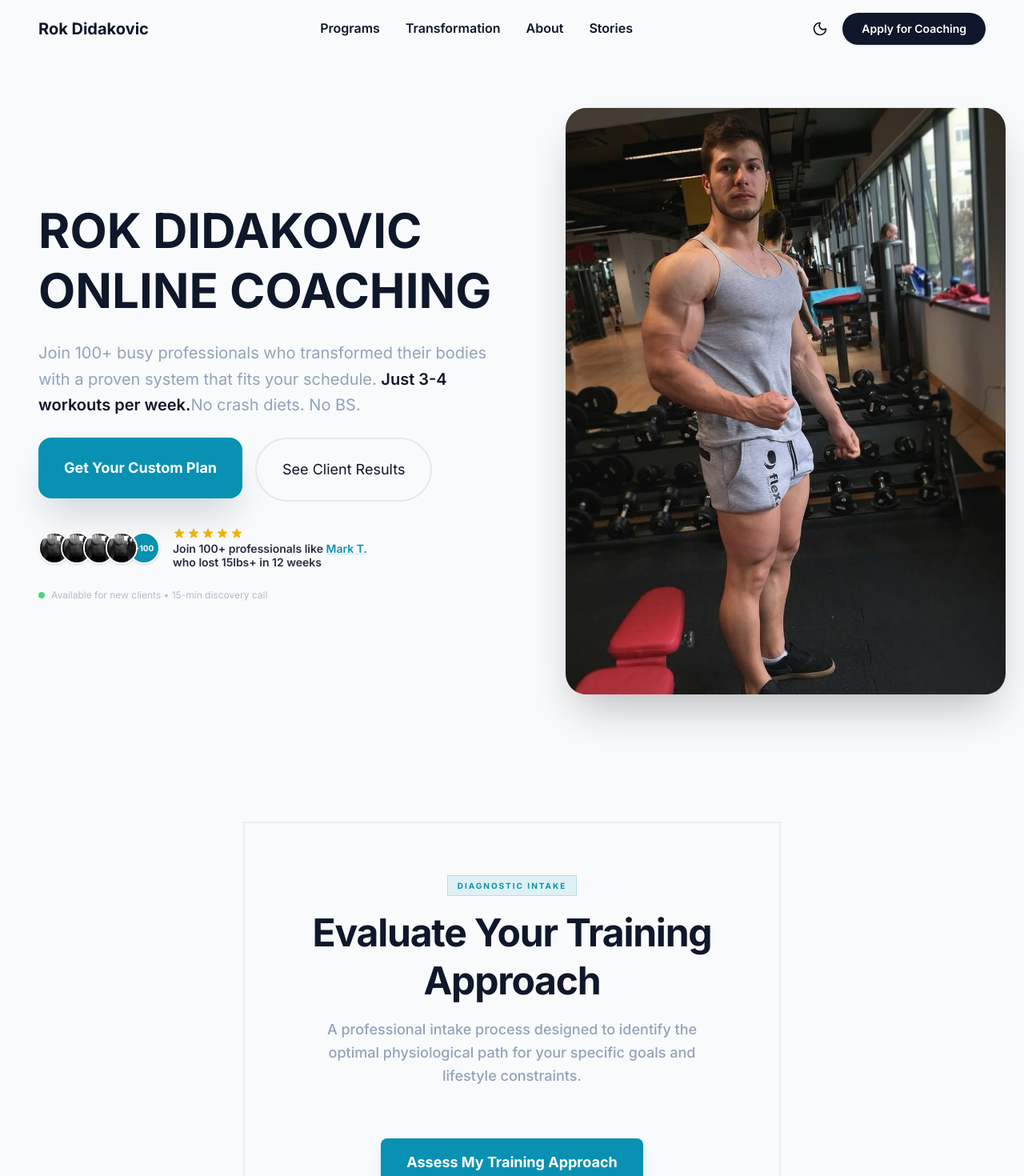
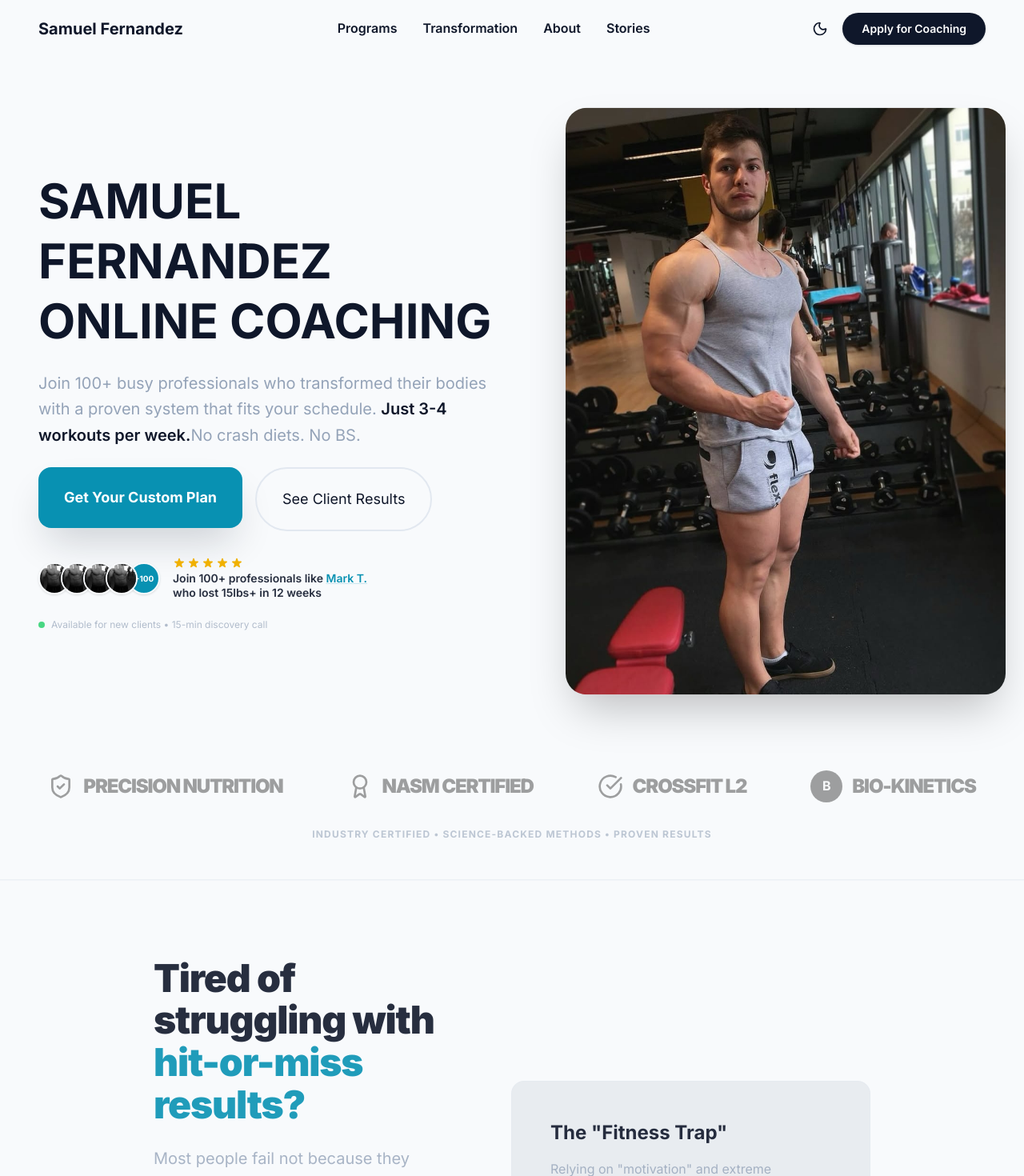
Before and after one commit to aditya0xd/coaching-ui, a Next.js app: page / in a window 1280 px wide. Shown: the top 1470 px of the page at 80% size. Built offline with nearby package versions, Linux system fonts and the light colour scheme.

Commit message:
updated page

```diff
--- a/app/layout.tsx
+++ b/app/layout.tsx
@@ -8,7 +8,7 @@ const inter = Inter({
 });
 
 export const metadata: Metadata = {
-  title: "Rok Didakovic | Online Fitness Coach",
+  title: "Samuel Fernandez | Online Fitness Coach",
   description:
     "Personalized training, sustainable nutrition, and proven systems designed to help you build strength, lose fat, and stay consistent.",
   openGraph: {
@@ -20,7 +20,7 @@ export const metadata: Metadata = {
   },
   twitter: {
     card: "summary_large_image",
-    title: "Rok Didakovic | Online Fitness Coach",
+    title: "Samuel Fernandez | Online Fitness Coach",
     description:
       "Personalized training, sustainable nutrition, and proven systems.",
   },
@@ -55,7 +55,7 @@ export default function RootLayout({
               __html: JSON.stringify({
                 "@context": "https://schema.org",
                 "@type": "Person",
-                name: "Rok Didakovic",
+                name: "Samuel Fernandez",
                 jobTitle: "Online Fitness Coach",
                 description:
                   "Personalized training and nutrition systems for busy professionals.",
--- a/app/page.tsx
+++ b/app/page.tsx
@@ -21,24 +21,24 @@ import { BookingModal } from "@/components/BookingModal";
 export default function Home() {
   return (
     <main id="main-content" className="min-h-screen relative">
-      <Navbar name="Rok Didakovic" />
+      <Navbar name="Samuel Fernandez" />
 
-      <Hero name="Rok Didakovic" />
-      {/* <TrustLogos /> */}
+      <Hero name="Samuel Fernandez" />
+      <TrustLogos />
 
       <div className="space-y-0">
-        {/* <Problem />
-        <Solution /> */}
-        {/* <Stats /> */}
+        <Problem />
+        <Solution />
+        <Stats />
         <Quiz />
         <Transformations />
         <WhoIsThisFor />
-        {/* <Services /> */}
+        <Services />
         <Testimonials />
-        {/* <LeadMagnet /> */}
-        {/* <HowItWorks /> */}
-        <About name="Rok Didakovic" />
-        {/* <FAQ /> */}
+        <LeadMagnet />
+        <HowItWorks />
+        <About name="Samuel Fernandez" />
+        <FAQ />
         <FinalCTA />
       </div>
       <Footer />
```
